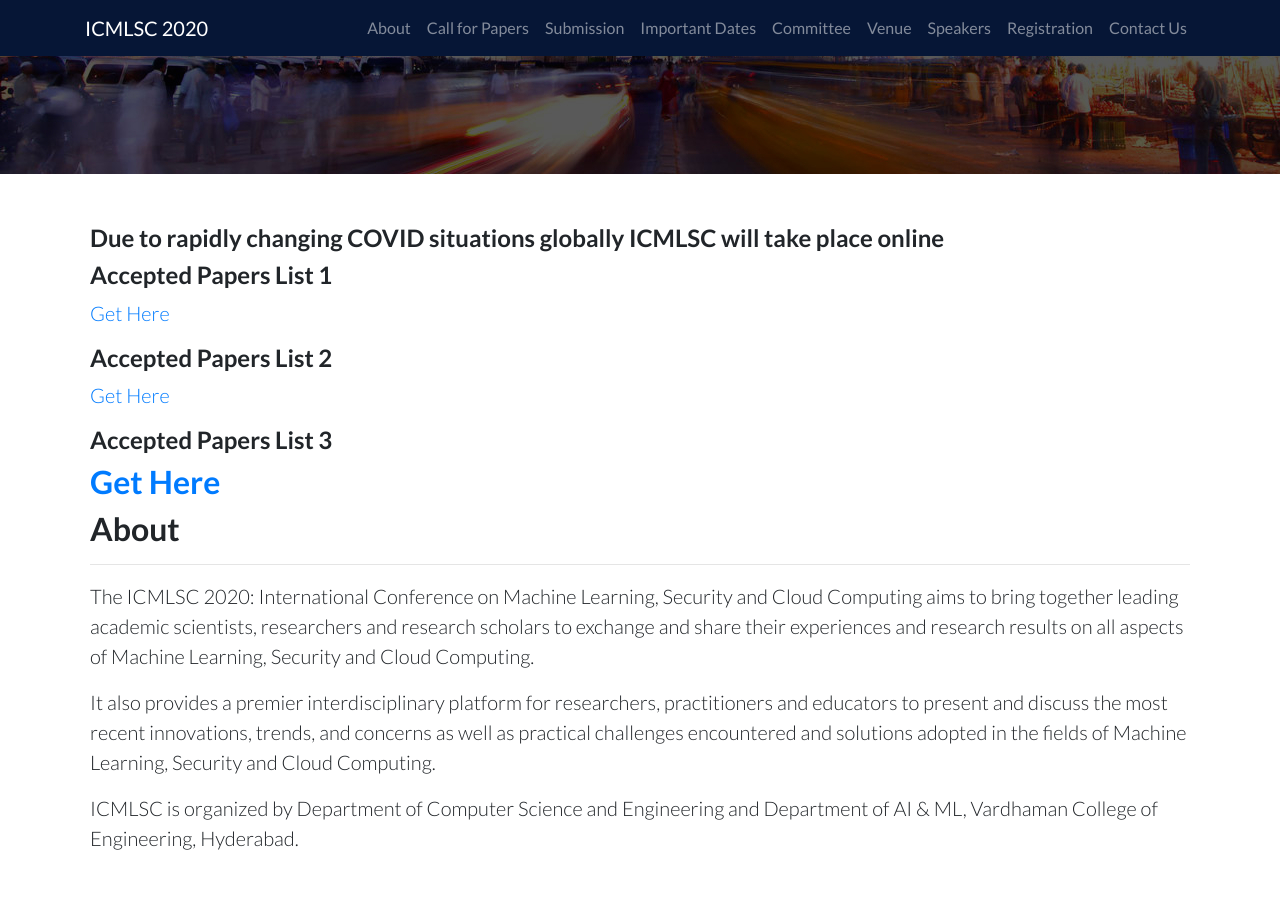
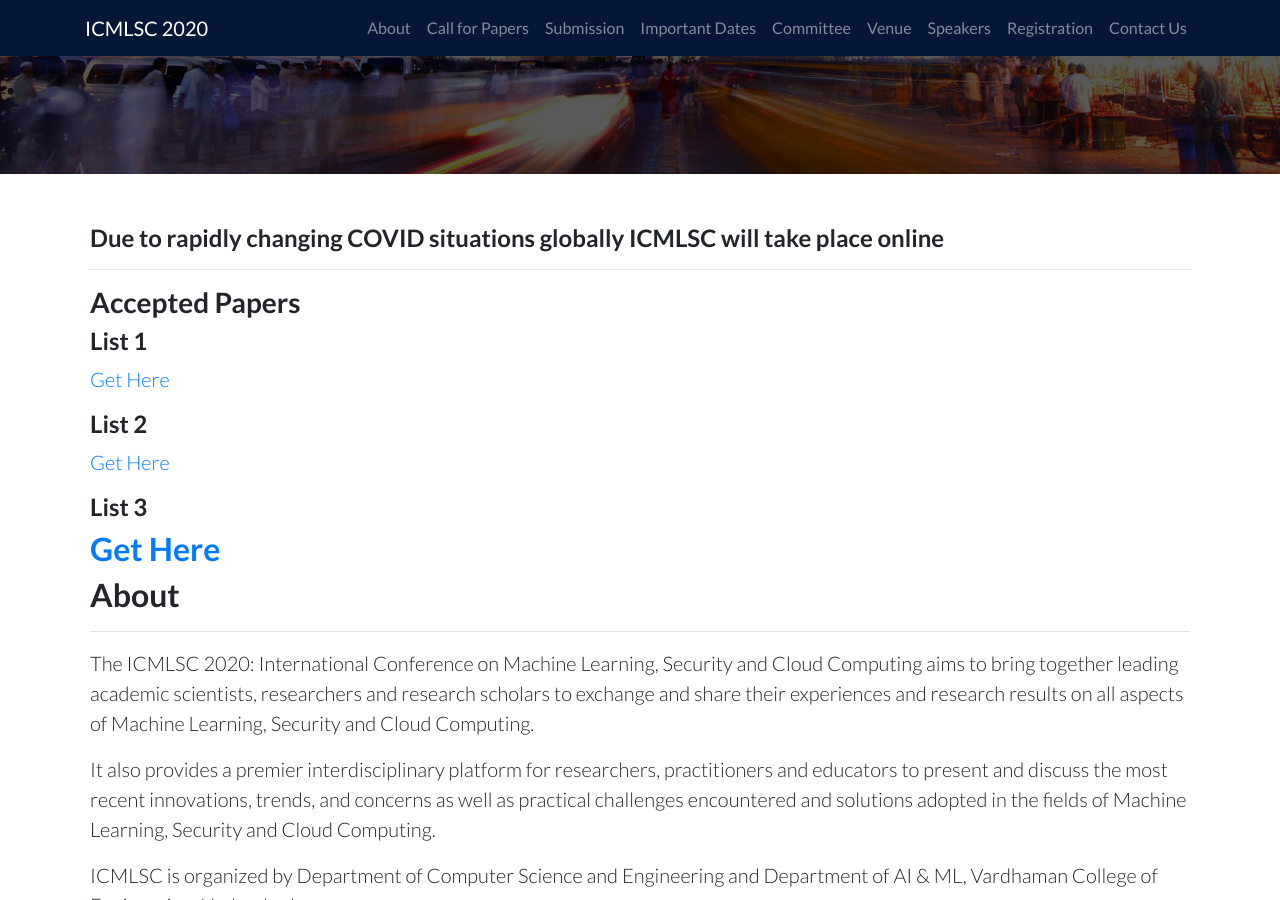
Before and after one commit to ieeevardhaman/icmlsc-website, a Jekyll site: the page built from pages/about.md, in a window 1280 px wide and 900 px high, scrolled down 482 px. Built offline with Jekyll 4.4.1, drawn with Linux system fonts in a browser that asks for light colours; our own code applies the rules of GitHub Pages for plain Markdown files.

Commit message:
Update about.md

```diff
--- a/pages/about.md
+++ b/pages/about.md
@@ -3,16 +3,17 @@ layout: default
 permalink: /
 ---
 #### Due to rapidly changing COVID situations globally ICMLSC will take place online
-
-#### Accepted Papers List 1
+---
+### Accepted Papers
+#### List 1
 
 [Get Here](doc/accepted papers round -1.pdf)
 
-#### Accepted Papers List 2
+#### List 2
 
 [Get Here](doc/Round 2accepted papers.pdf)
 
-#### Accepted Papers List 3
+#### List 3
 
 [Get Here](doc/final list (1).pdf)
 ---
```
